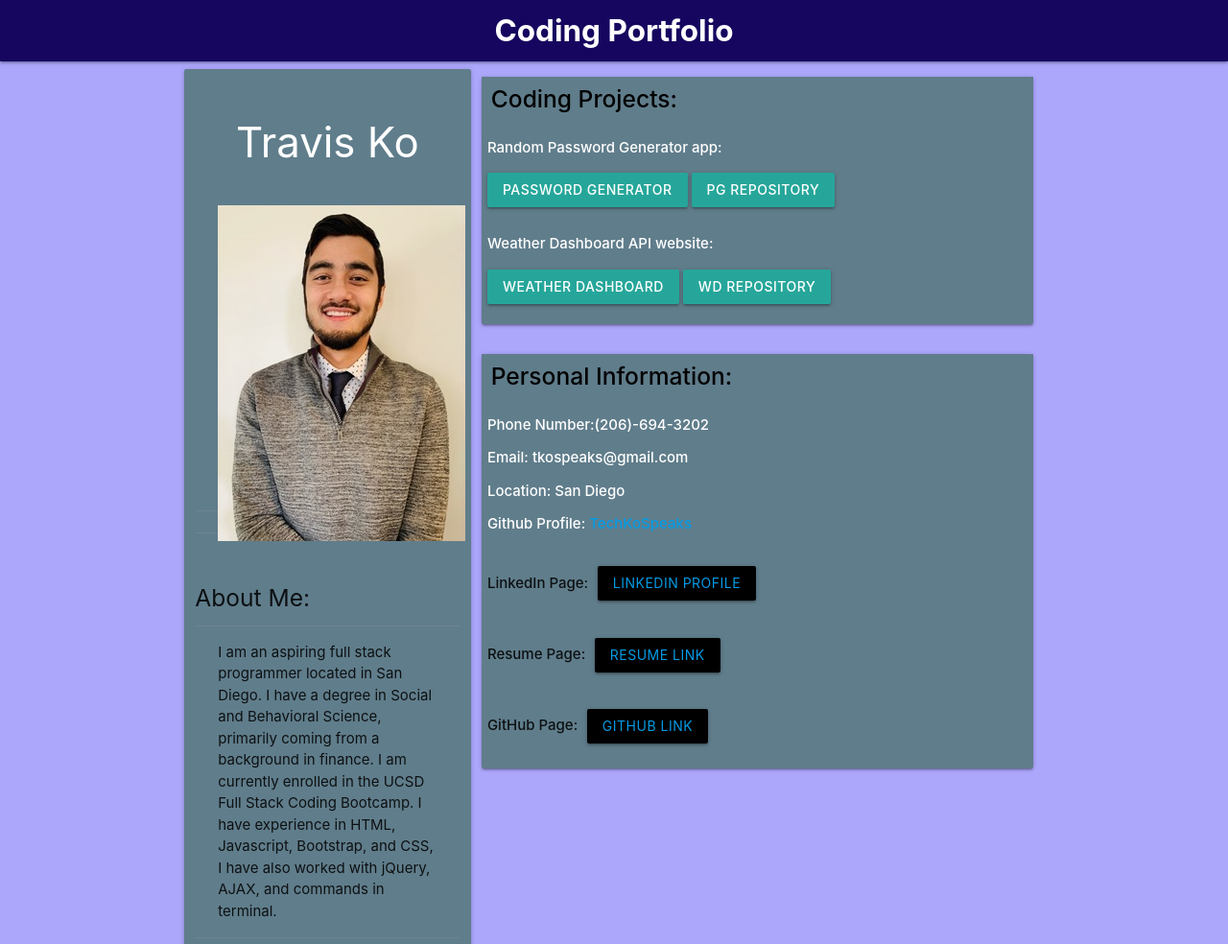
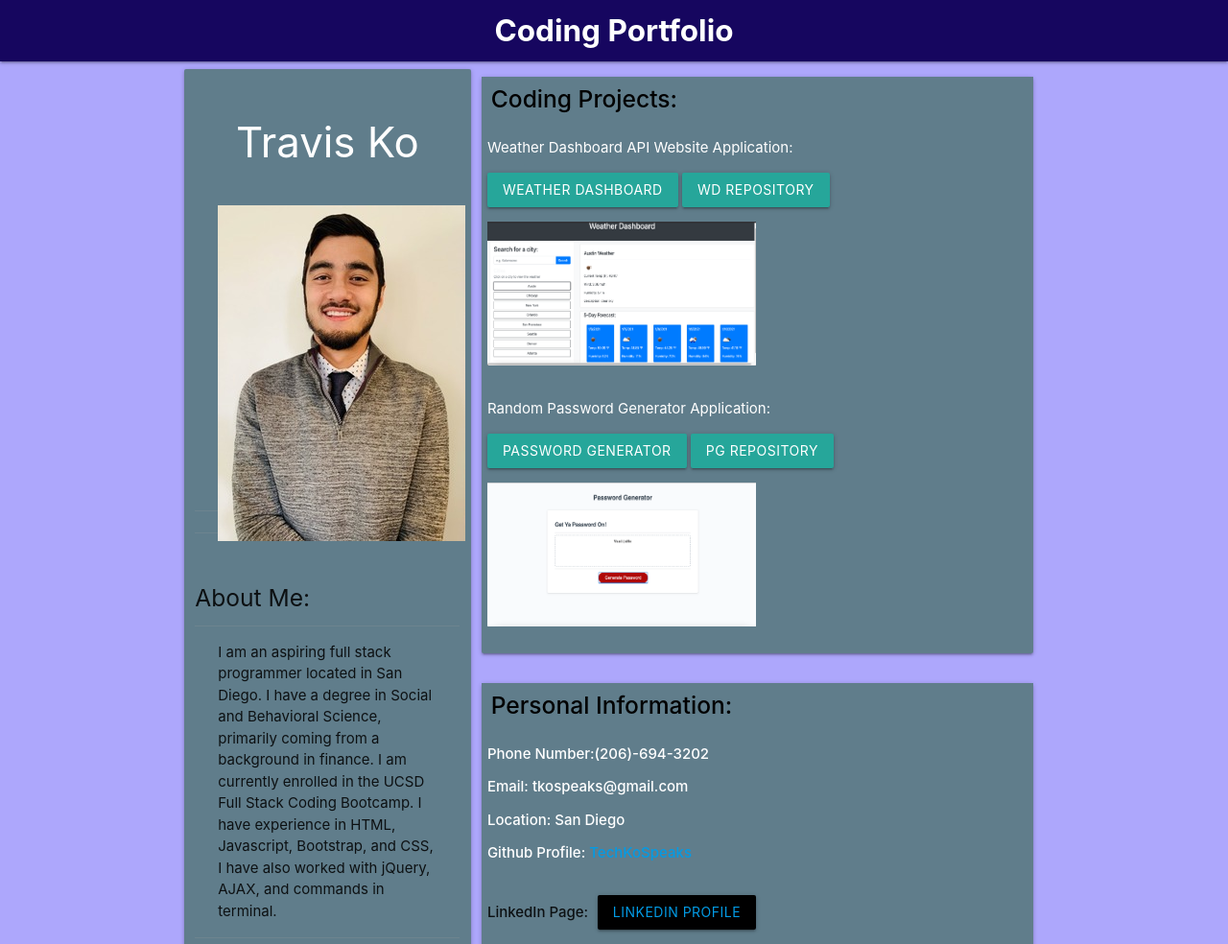
Before and after one commit to TechKoSpeaks/polished-portfolio, a plain HTML site: page index.html in a window 1280 px wide. Shown: the top 984 px of the page at 96% size. Drawn offline with nearby package versions, Linux system fonts and the light colour scheme.

Commit message:
Added screenshots on html of deployed applications, fixed styling for projects list, modified styling to format projects correctly.

```diff
--- a/index.html
+++ b/index.html
@@ -55,25 +55,28 @@
                 <div class="card-action s12 m4 l4">
                     <div class="card blue-grey">
                         <div class="card-header blue-grey">
-                            <strong>
                                 <h5 class="otherHeaders strong"><strong>Coding Projects:</strong></h5>
                         </div>
-                        <div class="codingProjects flex-row p1 m2">Random Password Generator app:<p>
+                        <div class="codingProjects flex-row p2 m2">Weather Dashboard API Website Application:<p>
+                            <a class="btn"
+                                href="https://techkospeaks.github.io/Portfolio-Weather-Dashboard/">Weather
+                                Dashboard</a>
+                                <a class="btn"
+                                href="https://github.com/TechKoSpeaks/Portfolio-Weather-Dashboard.git">WD Repository</a>
+                                <p><img width="280" height="150" src="screenshots/portfolio-weather.png"></p>
+                        </p>
+                        </div>
+                        <div class="codingProjects flex-row p1 m2">Random Password Generator Application:<p>
                                 <a class="btn"
                                     href="https://techkospeaks.github.io/Portfolio-Password-Generator/">Password
                                     Generator</a>
                                     <a class="btn"
                                     href="https://github.com/TechKoSpeaks/Portfolio-Password-Generator.git">PG Repository</a>
+                                    <p><img width="280" height="150" src="screenshots/portfolio-password.png"></p>
+
                             </p>
                         </div>
-                        <div class="codingProjects flex-row p2 m2">Weather Dashboard API website:<p>
-                                <a class="btn"
-                                    href="https://techkospeaks.github.io/Portfolio-Weather-Dashboard/">Weather
-                                    Dashboard</a>
-                                    <a class="btn"
-                                    href="https://github.com/TechKoSpeaks/Portfolio-Weather-Dashboard.git">WD Repository</a>
-                            </p>
-                        </div>
+
                     </div>
                 </div>
             </div>
@@ -101,8 +104,7 @@
                         </button></p>
                         <p class="titleBtns">Resume Page:
                         <button class="clickBtn black text-align:center waves-effect waves-light btn">
-                                <a
-                                    href="https://docs.google.com/document/d/1iMJFDzid7c-mCA4b2vQoJPSLNOII7lex9CM5JbsaqaU/edit?usp=sharing">Resume
+                                <a href="https://docs.google.com/document/d/1iMJFDzid7c-mCA4b2vQoJPSLNOII7lex9CM5JbsaqaU/edit?usp=sharing">Resume
                                     Link</a>
                             </button></p>
                         <p class="titleBtns">GitHub Page:
@@ -111,9 +113,7 @@
                         </button></p>
 
                         <div class="row">
-                            <div class="col-sm-12">
-                                <!-- Line Break followed by closing -->
-                            </div>
+
                         </div>
                     </div>
                 </div>
--- a/style.css
+++ b/style.css
@@ -1,6 +1,7 @@
 .background {
     background-color: rgb(173, 167, 252);
 }
+
 .profPic {
     margin: 0.5em 0;
     width: 100%;
@@ -34,10 +35,11 @@
     padding: 0.4em;
     color: black;
 }
+
 .clickBtn {
-
     margin: 0.4em;
 }
+
 .titleBtns {
     padding: 0.4em;
 }
```
Also changed, not shown: screenshots/portfolio-password.png (added), screenshots/portfolio-weather.png (added).
